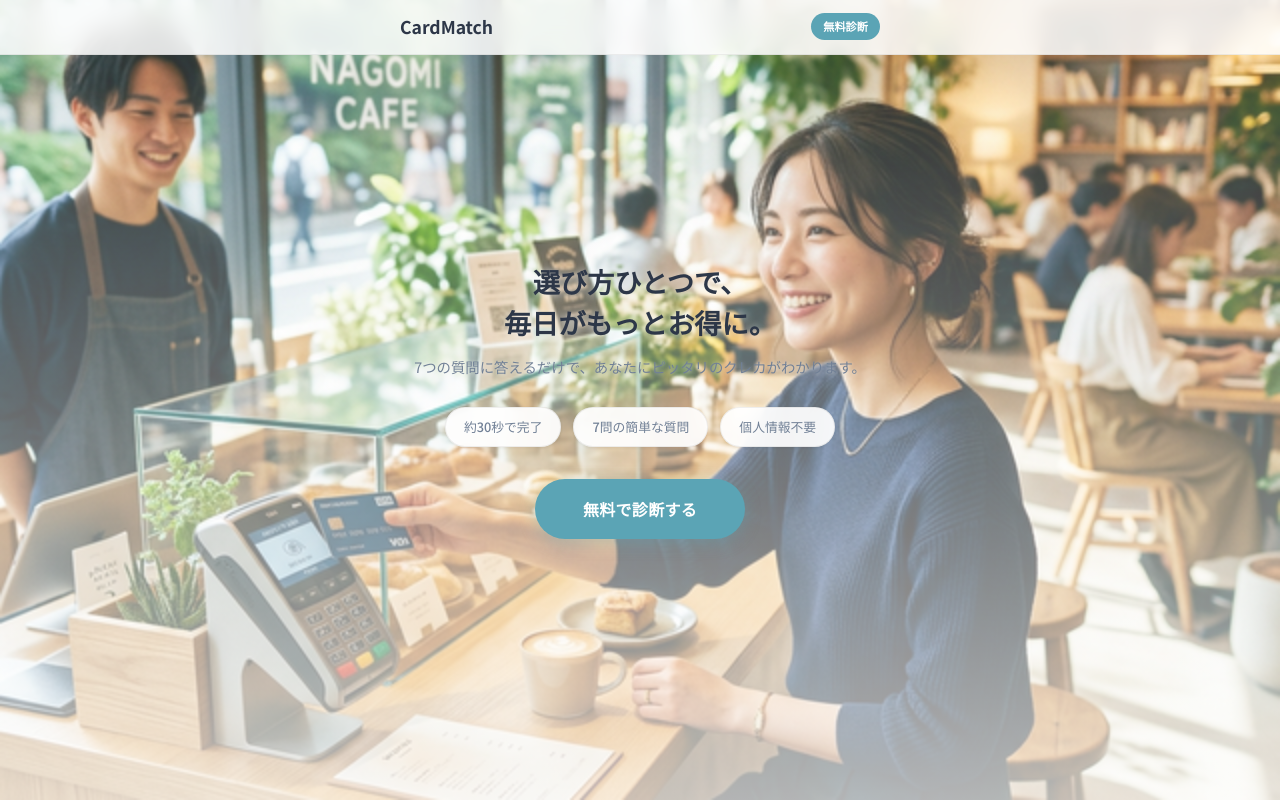
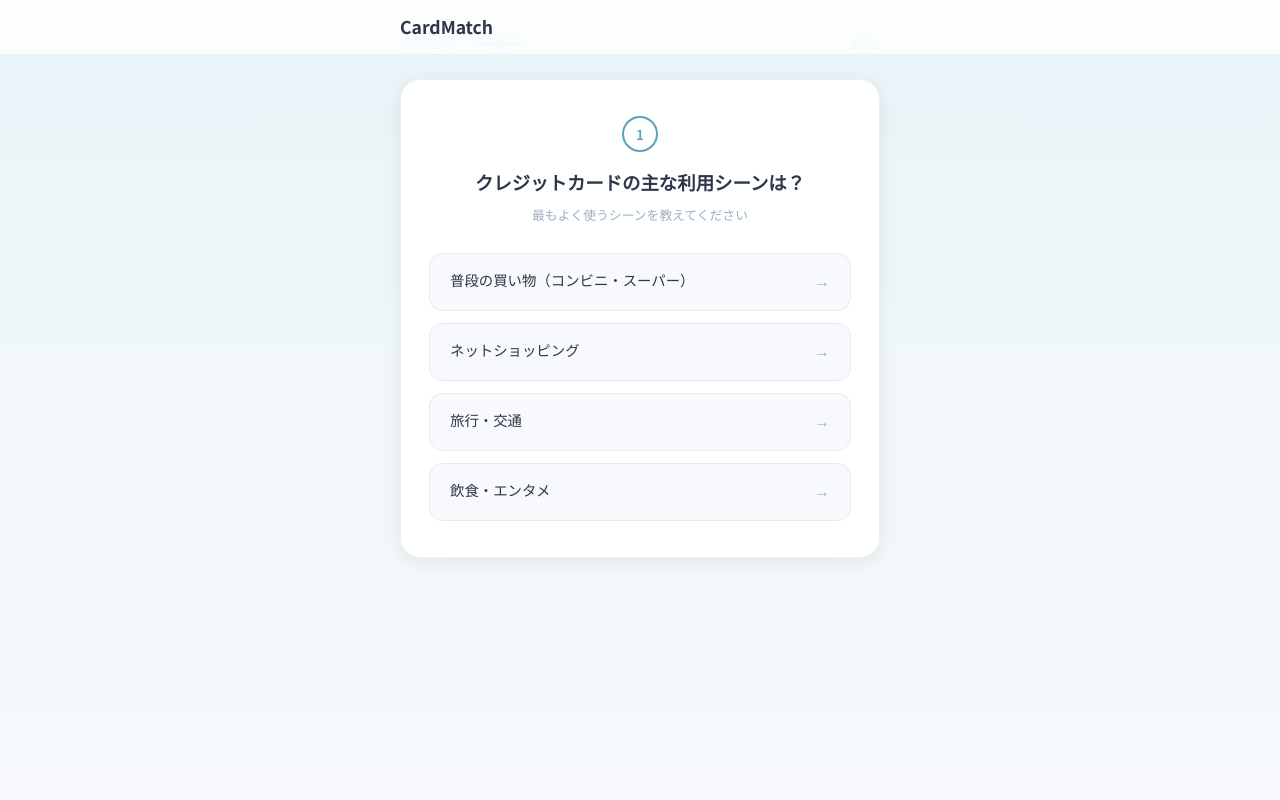
Before and after one commit to kengoabe123-bit/card-diagnosis, a Next.js app: page /diagnosis in a window 1280 px wide. Shown: the top 800 px of the page. Built offline with nearby package versions, Linux system fonts and the light colour scheme.

Commit message:
fix: イントロ重複削除・ヘッダーバッジ削除 - 1タップで即質問開始

```diff
--- a/app/diagnosis/page.tsx
+++ b/app/diagnosis/page.tsx
@@ -4,10 +4,10 @@ import { useState, useCallback, useEffect, useRef } from 'react';
 import { questions, calculateResults, DiagnosisResult } from '@/lib/diagnosis';
 import { SITE_CONFIG } from '@/lib/config';
 
-type Phase = 'intro' | 'questions' | 'results';
+type Phase = 'questions' | 'results';
 
 export default function DiagnosisPage() {
-    const [phase, setPhase] = useState<Phase>('intro');
+    const [phase, setPhase] = useState<Phase>('questions');
     const [currentQuestion, setCurrentQuestion] = useState(0);
     const [answers, setAnswers] = useState<number[]>([]);
     const [results, setResults] = useState<DiagnosisResult[]>([]);
@@ -41,12 +41,7 @@ export default function DiagnosisPage() {
         }
     }, [phase]);
 
-    const handleStart = useCallback(() => {
-        setPhase('questions');
-        setCurrentQuestion(0);
-        setAnswers([]);
-        setAnimationClass('animate-slide-in');
-    }, []);
+
 
     const handleAnswer = useCallback((optionIndex: number) => {
         if (animatingRef.current) return;
@@ -82,12 +77,7 @@ export default function DiagnosisPage() {
     }, [currentQuestion]);
 
     const handleRestart = useCallback(() => {
-        setPhase('intro');
-        setCurrentQuestion(0);
-        setAnswers([]);
-        setResults([]);
-        setDisplayRates([0, 0, 0]);
-        window.scrollTo({ top: 0, behavior: 'smooth' });
+        window.location.href = '/';
     }, []);
 
     const handleShare = useCallback((platform: 'x' | 'line' | 'copy') => {
@@ -105,25 +95,6 @@ export default function DiagnosisPage() {
             });
         }
     }, [results]);
-
-    if (phase === 'intro') {
-        return (
-            <section className="intro-section">
-                <div className="intro-content">
-                    <h1>選び方ひとつで、<br />毎日がもっとお得に。</h1>
-                    <p>7つの質問に答えるだけで、あなたにピッタリのクレカがわかります。</p>
-                    <div className="intro-features">
-                        <span className="intro-feature">約30秒で完了</span>
-                        <span className="intro-feature">7問の簡単な質問</span>
-                        <span className="intro-feature">個人情報不要</span>
-                    </div>
-                    <button className="btn-primary" onClick={handleStart} id="start-diagnosis">
-                        無料で診断する
-                    </button>
-                </div>
-            </section>
-        );
-    }
 
     if (phase === 'questions') {
         const question = questions[currentQuestion];
--- a/components/Header.tsx
+++ b/components/Header.tsx
@@ -3,7 +3,6 @@ export function Header() {
         <header className="site-header">
             <div className="header-inner">
                 <div className="header-logo">CardMatch</div>
-                <span className="header-badge">無料診断</span>
             </div>
         </header>
     );
```
